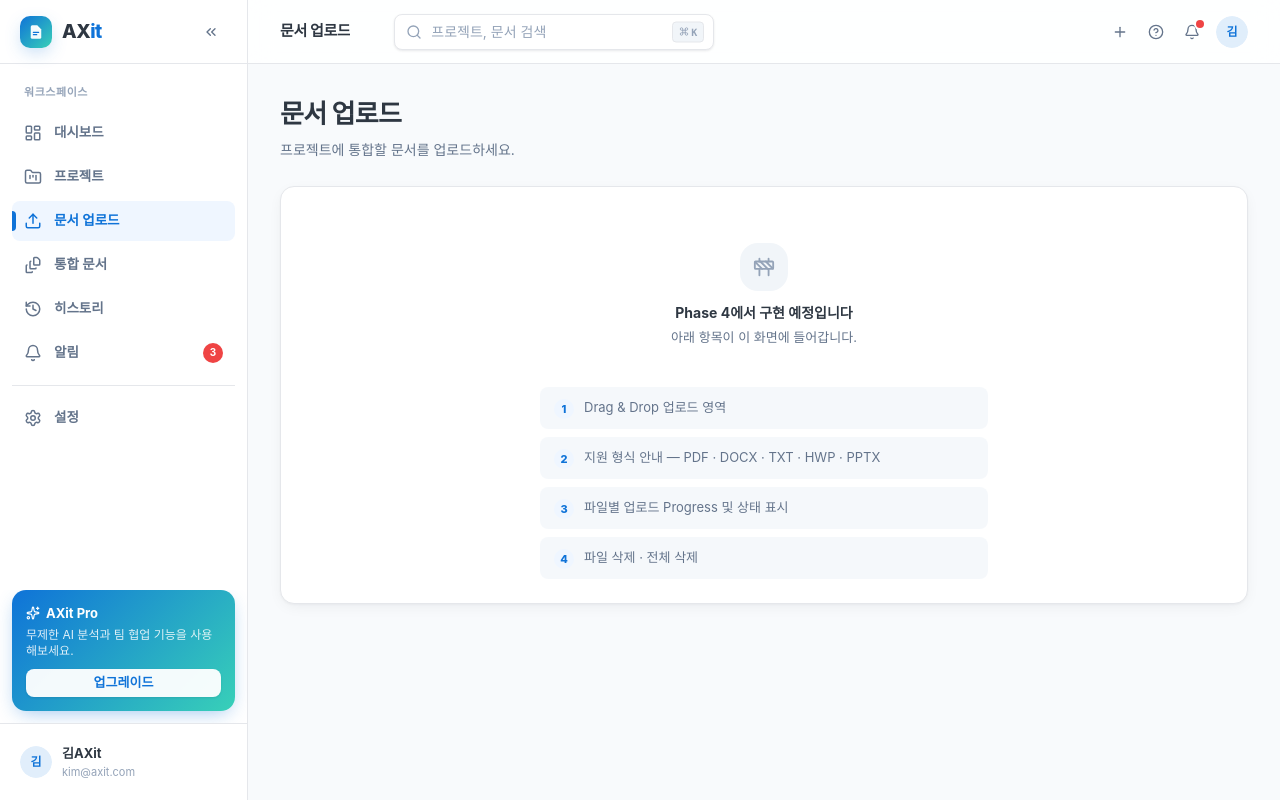
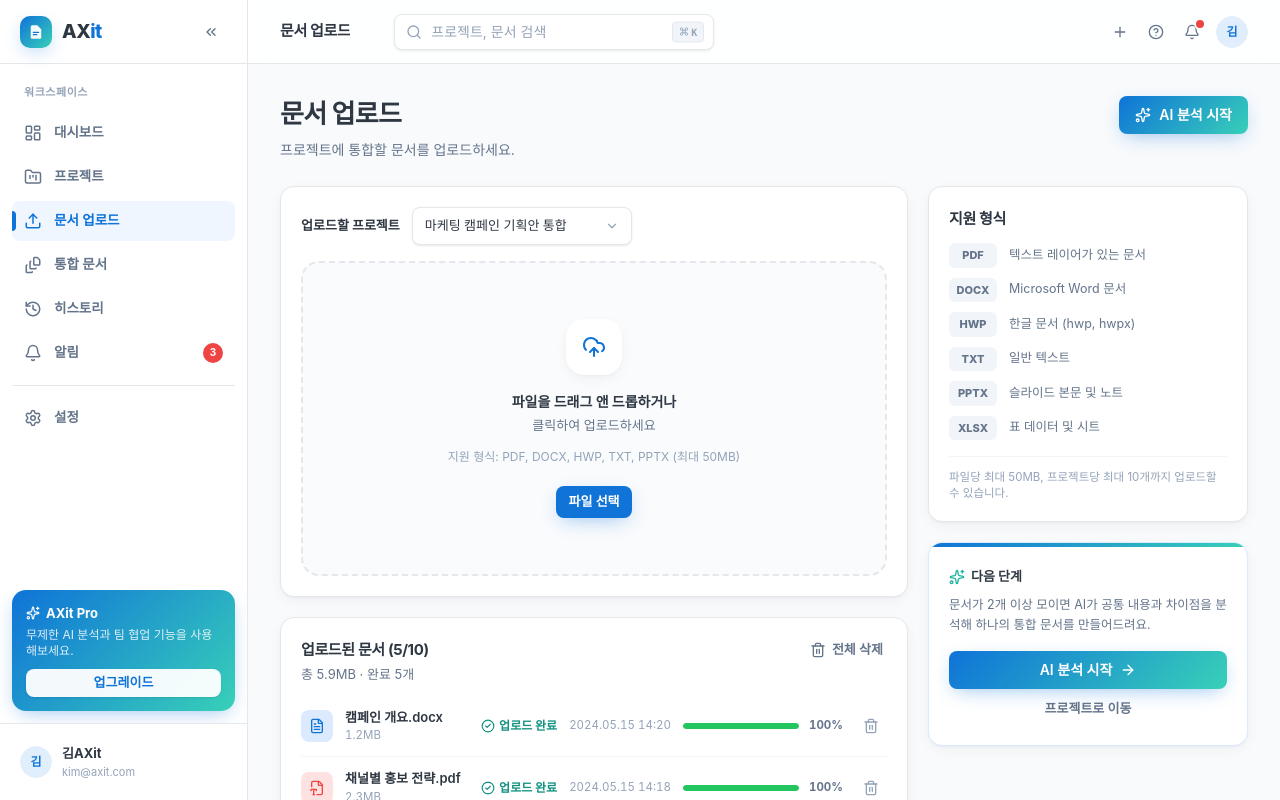
Before and after one commit to CONNECTOR-AXit/AXit_project, a React (Vite) app: page /upload in a window 1280 px wide. Shown: the top 800 px of the page. Built offline with nearby package versions, Linux system fonts and the light colour scheme; a web font is replaced by a local one.

Commit message:
feat: 문서 업로드 페이지 실제 화면 구현

```diff
--- a/src/pages/Upload.tsx
+++ b/src/pages/Upload.tsx
@@ -1,17 +1,249 @@
-import { PhasePlaceholder } from '@/components/common/PhasePlaceholder'
+import { AlertCircle, ArrowRight, FileUp, Sparkles, Trash2 } from 'lucide-react'
+import { useMemo, useState } from 'react'
+import { Link, useNavigate } from 'react-router-dom'
+
+import { EmptyState } from '@/components/common/EmptyState'
+import { PageHeader } from '@/components/common/PageHeader'
+import { SectionCard } from '@/components/common/SectionCard'
+import { PageTransition } from '@/components/layout/PageTransition'
+import { Dropzone } from '@/components/upload/Dropzone'
+import { UploadList } from '@/components/upload/UploadList'
+import { Button } from '@/components/ui/button'
+import { Card } from '@/components/ui/card'
+import { Progress } from '@/components/ui/progress'
+import {
+  Select,
+  SelectContent,
+  SelectItem,
+  SelectTrigger,
+  SelectValue,
+} from '@/components/ui/select'
+import { useUploadQueue, type UploadItem } from '@/hooks/useUploadQueue'
+import { formatBytes } from '@/lib/format'
+import { projects } from '@/data/projects'
+
+const MAX_FILES = 10
+
+/** 프로젝트가 이미 진행 중인 것처럼 보이도록 미리 채워 둔 파일. */
+const seeded: UploadItem[] = [
+  {
+    id: 'seed-1',
+    name: '캠페인 개요.docx',
+    kind: 'docx',
+    size: 1.2 * 1024 * 1024,
+    progress: 100,
+    status: 'uploaded',
+    addedAt: '2024-05-15T14:20:00',
+  },
+  {
+    id: 'seed-2',
+    name: '채널별 홍보 전략.pdf',
+    kind: 'pdf',
+    size: 2.3 * 1024 * 1024,
+    progress: 100,
+    status: 'uploaded',
+    addedAt: '2024-05-15T14:18:00',
+  },
+  {
+    id: 'seed-3',
+    name: '예산 계획.xlsx',
+    kind: 'xlsx',
+    size: 0.8 * 1024 * 1024,
+    progress: 100,
+    status: 'uploaded',
+    addedAt: '2024-05-15T14:15:00',
+  },
+  {
+    id: 'seed-4',
+    name: '기대 효과 및 KPI.hwp',
+    kind: 'hwp',
+    size: 1.5 * 1024 * 1024,
+    progress: 100,
+    status: 'uploaded',
+    addedAt: '2024-05-15T14:12:00',
+  },
+  {
+    id: 'seed-5',
+    name: '참고 자료.txt',
+    kind: 'txt',
+    size: 0.1 * 1024 * 1024,
+    progress: 100,
+    status: 'uploaded',
+    addedAt: '2024-05-15T14:10:00',
+  },
+]
 
 export default function Upload() {
+  const navigate = useNavigate()
+  const [projectId, setProjectId] = useState('p-1')
+  const { items, add, remove, clear, retry, isUploading, lastError } = useUploadQueue({
+    initial: seeded,
+    maxFiles: MAX_FILES,
+  })
+
+  const totals = useMemo(() => {
+    const bytes = items.reduce((sum, item) => sum + item.size, 0)
+    const done = items.filter((item) => item.progress >= 100).length
+    const overall = items.length
+      ? Math.round(items.reduce((sum, item) => sum + item.progress, 0) / items.length)
+      : 0
+    return { bytes, done, overall }
+  }, [items])
+
+  const canAnalyze = items.length >= 2 && !isUploading
+
   return (
-    <PhasePlaceholder
-      title="문서 업로드"
-      description="프로젝트에 통합할 문서를 업로드하세요."
-      phase="Phase 4"
-      planned={[
-        'Drag & Drop 업로드 영역',
-        '지원 형식 안내 — PDF · DOCX · TXT · HWP · PPTX',
-        '파일별 업로드 Progress 및 상태 표시',
-        '파일 삭제 · 전체 삭제',
-      ]}
-    />
+    <PageTransition className="space-y-6">
+      <PageHeader
+        title="문서 업로드"
+        description="프로젝트에 통합할 문서를 업로드하세요."
+        actions={
+          <Button
+            variant="gradient"
+            disabled={!canAnalyze}
+            onClick={() => navigate(`/projects/${projectId}/analysis`)}
+          >
+            <Sparkles />
+            AI 분석 시작
+          </Button>
+        }
+      />
+
+      <div className="grid gap-5 xl:grid-cols-[minmax(0,1fr)_320px]">
+        <div className="space-y-5">
+          <Card className="p-5">
+            <div className="mb-4 flex flex-wrap items-center gap-3">
+              <span className="text-[13px] font-bold text-ink">업로드할 프로젝트</span>
+              <Select value={projectId} onValueChange={setProjectId}>
+                <SelectTrigger className="min-w-[220px]" aria-label="프로젝트 선택">
+                  <SelectValue />
+                </SelectTrigger>
+                <SelectContent>
+                  {projects.map((project) => (
+                    <SelectItem key={project.id} value={project.id}>
+                      {project.name}
+                    </SelectItem>
+                  ))}
+                </SelectContent>
+              </Select>
+            </div>
+
+            <Dropzone onFiles={add} disabled={items.length >= MAX_FILES} />
+
+            {lastError && (
+              <p className="mt-3 flex items-center gap-2 rounded-lg bg-danger-soft px-3 py-2.5 text-[12.5px] font-semibold text-danger">
+                <AlertCircle className="size-4 shrink-0" />
+                {lastError}
+              </p>
+            )}
+          </Card>
+
+          <SectionCard
+            title={`업로드된 문서 (${items.length}/${MAX_FILES})`}
+            description={
+              items.length > 0
+                ? `총 ${formatBytes(totals.bytes)} · 완료 ${totals.done}개`
+                : undefined
+            }
+            action={
+              items.length > 0 && (
+                <Button
+                  variant="ghost"
+                  size="sm"
+                  onClick={clear}
+                  className="-mt-1 -mr-2 text-ink-muted hover:text-danger"
+                >
+                  <Trash2 />
+                  전체 삭제
+                </Button>
+              )
+            }
+          >
+            {items.length > 0 ? (
+              <>
+                <UploadList items={items} onRemove={remove} onRetry={retry} />
+                <div className="mt-4 flex items-center gap-3 rounded-lg bg-line-soft/70 px-3.5 py-3">
+                  <span className="text-[12px] font-bold text-ink">전체 진행률</span>
+                  <Progress
+                    value={totals.overall}
+                    tone={totals.overall >= 100 ? 'success' : 'gradient'}
+                    className="flex-1"
+                  />
+                  <span className="text-[12.5px] font-extrabold text-ink tabular-nums">
+                    {totals.overall}%
+                  </span>
+                </div>
+              </>
+            ) : (
+              <EmptyState
+                icon={FileUp}
+                title="업로드된 문서가 없어요"
+                description="위 영역에 파일을 끌어다 놓거나 파일 선택 버튼을 눌러 업로드하세요."
+                className="border-0 bg-transparent py-10"
+              />
+            )}
+          </SectionCard>
+        </div>
+
+        {/* 우측 사이드 레일 */}
+        <div className="space-y-5">
+          <SectionCard title="지원 형식">
+            <ul className="space-y-2.5">
+              {[
+                { ext: 'PDF', note: '텍스트 레이어가 있는 문서' },
+                { ext: 'DOCX', note: 'Microsoft Word 문서' },
+                { ext: 'HWP', note: '한글 문서 (hwp, hwpx)' },
+                { ext: 'TXT', note: '일반 텍스트' },
+                { ext: 'PPTX', note: '슬라이드 본문 및 노트' },
+                { ext: 'XLSX', note: '표 데이터 및 시트' },
+              ].map((format) => (
+                <li key={format.ext} className="flex items-center gap-3">
+                  <span className="w-12 shrink-0 rounded-md bg-line-soft py-1 text-center text-[11px] font-extrabold text-ink-muted">
+                    {format.ext}
+                  </span>
+                  <span className="min-w-0 flex-1 truncate text-[12.5px] text-ink-muted">
+                    {format.note}
+                  </span>
+                </li>
+              ))}
+            </ul>
+            <p className="mt-4 border-t border-line-soft pt-3 text-[11.5px] leading-4 text-ink-subtle">
+              파일당 최대 50MB, 프로젝트당 최대 {MAX_FILES}개까지 업로드할 수 있습니다.
+            </p>
+          </SectionCard>
+
+          <Card className="overflow-hidden border-primary-100">
+            <div className="brand-gradient h-1 w-full" />
+            <div className="p-5">
+              <p className="flex items-center gap-1.5 text-[13px] font-bold text-ink">
+                <Sparkles className="size-4 text-secondary-500" />
+                다음 단계
+              </p>
+              <p className="mt-2 text-[12.5px] leading-5 text-ink-muted">
+                문서가 2개 이상 모이면 AI가 공통 내용과 차이점을 분석해 하나의 통합 문서를
+                만들어드려요.
+              </p>
+              <Button
+                variant="gradient"
+                className="mt-4 w-full"
+                disabled={!canAnalyze}
+                onClick={() => navigate(`/projects/${projectId}/analysis`)}
+              >
+                AI 분석 시작
+                <ArrowRight />
+              </Button>
+              {!canAnalyze && (
+                <p className="mt-2 text-center text-[11.5px] text-ink-subtle">
+                  {isUploading ? '업로드가 끝나면 시작할 수 있어요.' : '문서가 2개 이상 필요해요.'}
+                </p>
+              )}
+              <Button asChild variant="ghost" size="sm" className="mt-1 w-full">
+                <Link to={`/projects/${projectId}`}>프로젝트로 이동</Link>
+              </Button>
+            </div>
+          </Card>
+        </div>
+      </div>
+    </PageTransition>
   )
 }
```
